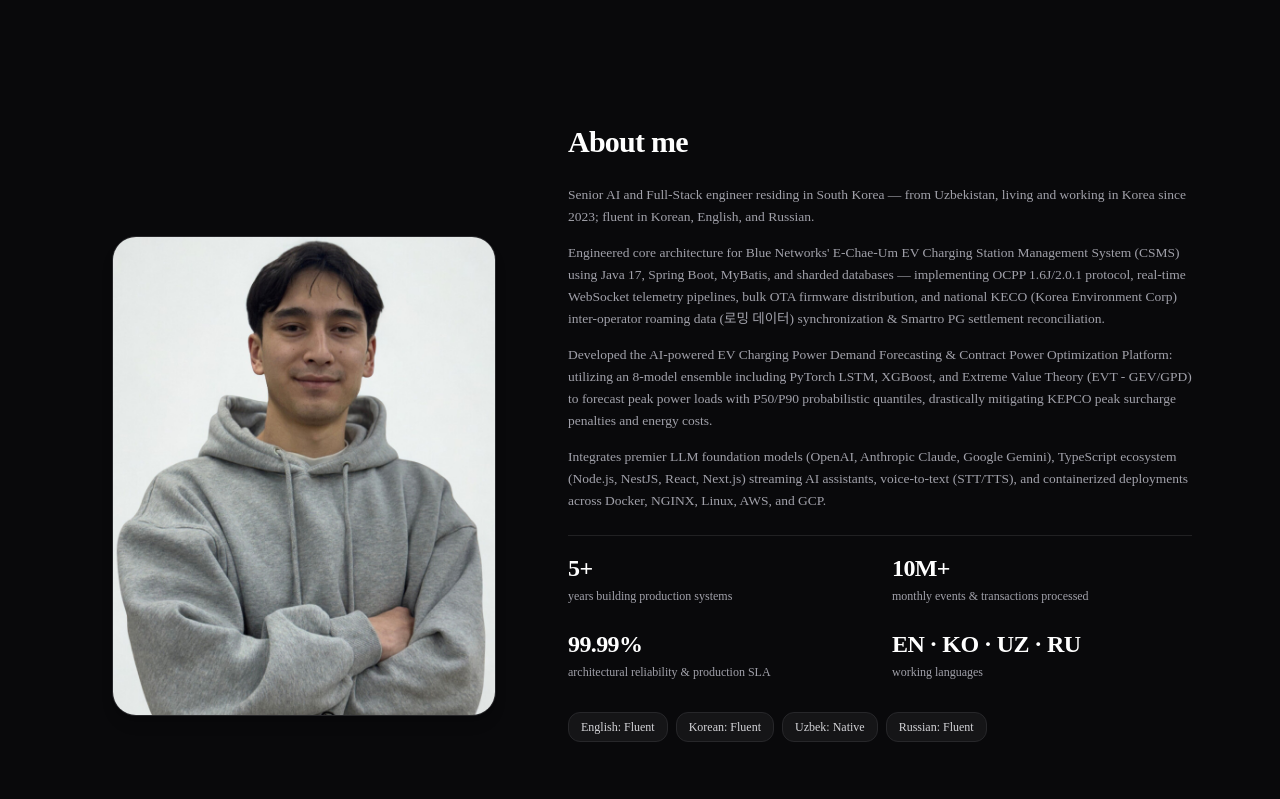
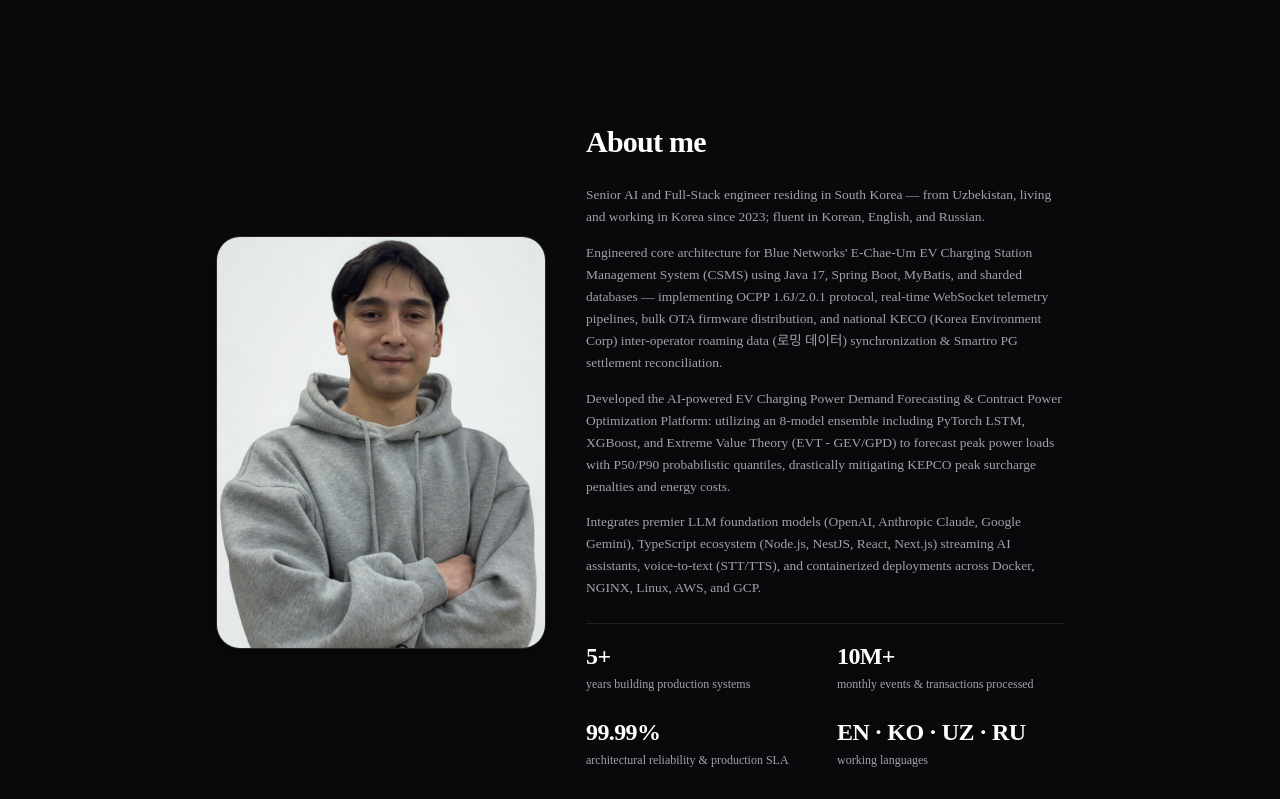
Before and after one commit to abdulboriy6863/aboutme, a Next.js app: page /en in a window 1280 px wide. Shown: the part 820-1619 px from the top of the page. Built offline with nearby package versions, Linux system fonts and the light colour scheme.

Commit message:
style: align AboutMe container width with Hero section (max-w-4xl)

```diff
--- a/src/components/modules/about/AboutMe.tsx
+++ b/src/components/modules/about/AboutMe.tsx
@@ -36,8 +36,8 @@ export function AboutMe() {
 
   return (
     <section id="about" className="py-20 relative overflow-hidden">
-      <div className="max-w-6xl mx-auto px-4 sm:px-6">
-        <div className="grid grid-cols-1 md:grid-cols-12 gap-8 sm:gap-12 items-start">
+      <div className="max-w-4xl mx-auto px-4 sm:px-6">
+        <div className="grid grid-cols-1 md:grid-cols-12 gap-8 sm:gap-10 items-start">
           {/* Left Column: Photo */}
           <motion.div
             initial={{ opacity: 0, scale: 0.96 }}
```
